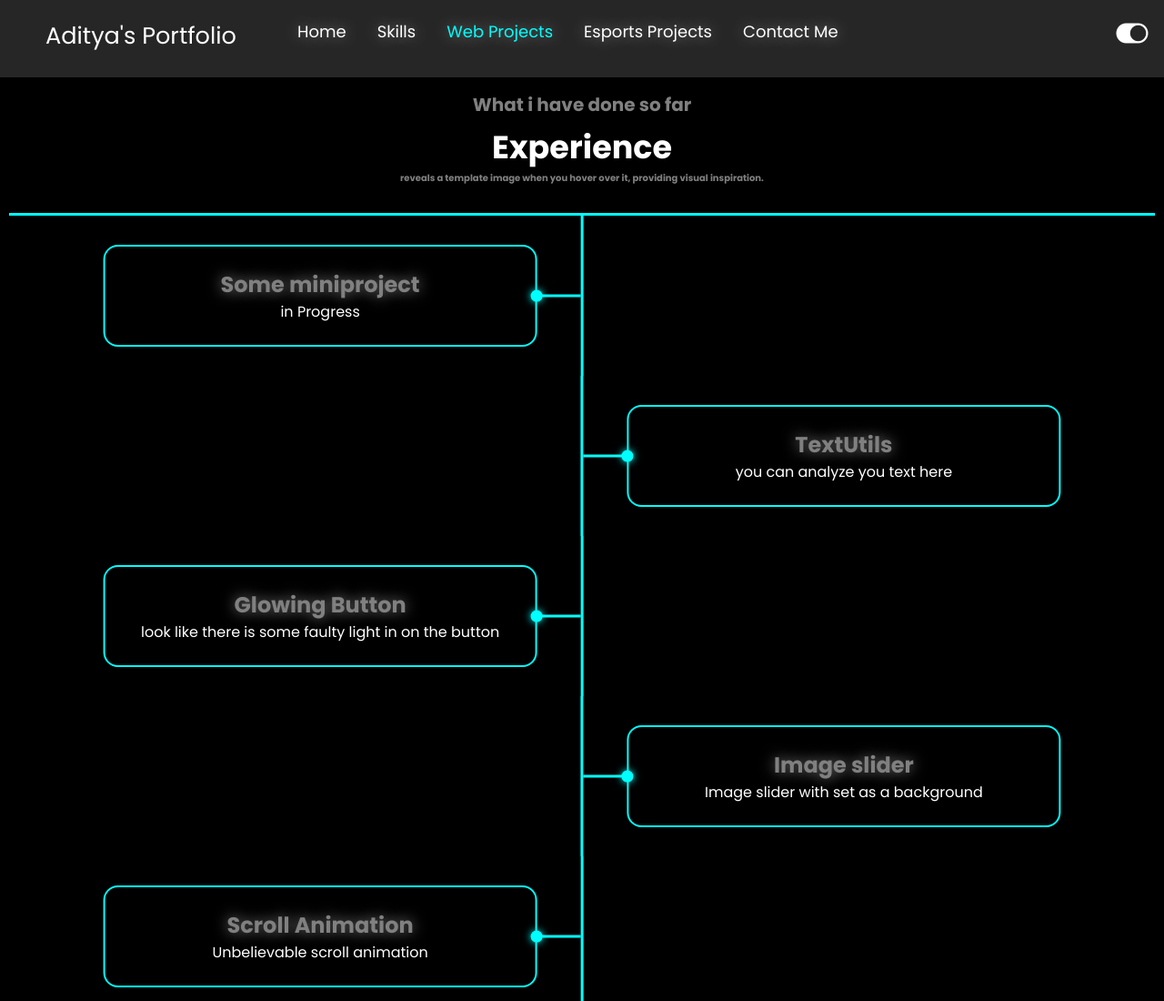
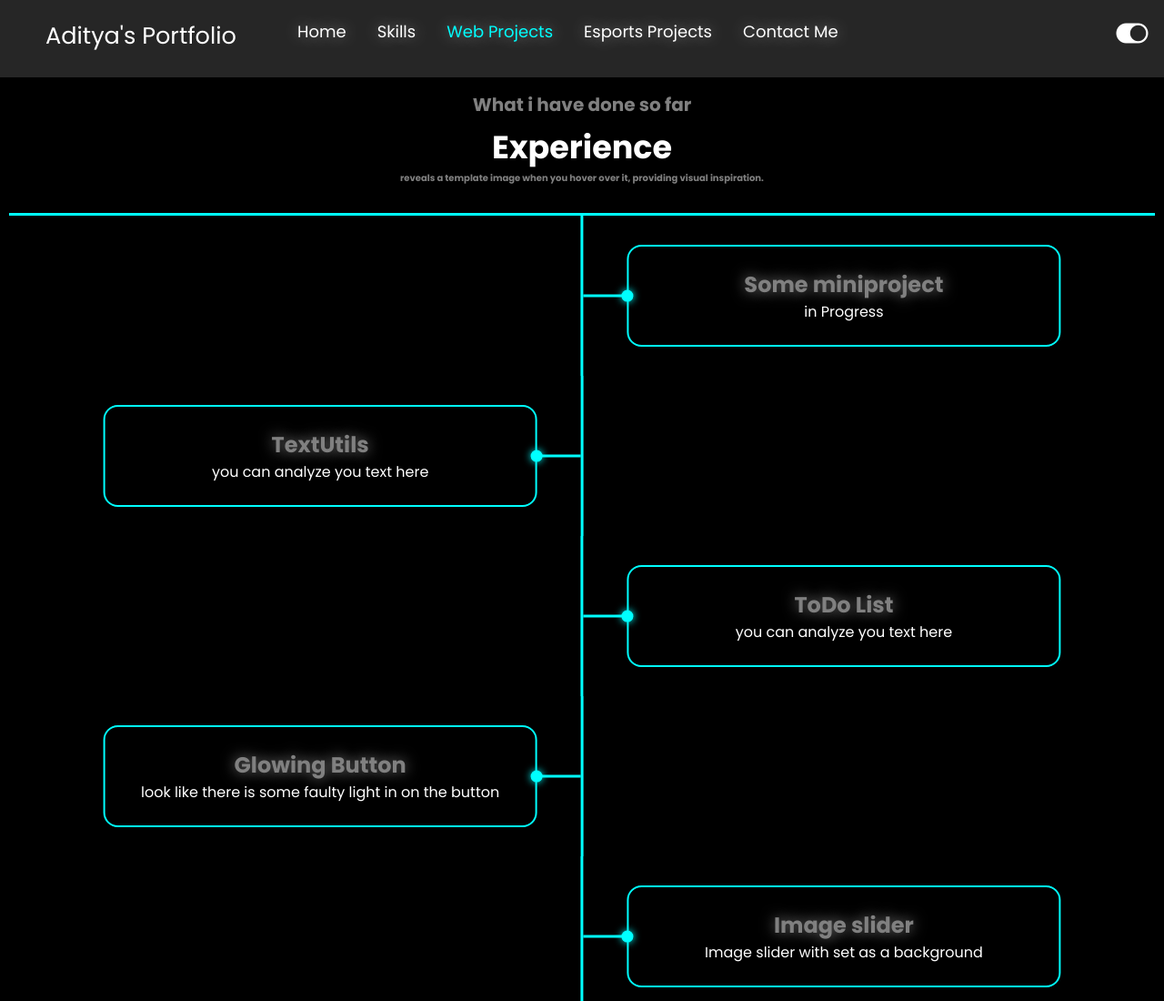
Before and after one commit to Atomic-quick/Portfolio, a plain HTML site: page web_project.html in a window 1280 px wide. Shown: the top 1100 px of the page at 91% size. Drawn offline with nearby package versions, Linux system fonts and the light colour scheme.

Commit message:
update
cd and web pro

```diff
--- a/web_project.html
+++ b/web_project.html
@@ -122,6 +122,18 @@
                     <div class="pro">
                         <div class="des">
                             <h2 class="uper">
+                                <a href="https://atomic-quick.github.io/mytodolist/" target="_blank">
+                                    <img src="images/web_projects logo/TodoList.png">
+                                    ToDo List
+                                </a>
+                            </h2>
+                            <p class="para"> you can analyze you text here </p>
+                            <span class="aditya"></span>
+                        </div>
+                    </div>
+                    <div class="pro">
+                        <div class="des2">
+                            <h2 class="uper">
                                 <a href="https://atomic-quick.github.io/TextUtils/" target="_blank">
                                     <img src="images/web_projects logo/TextUtils.png">
                                     TextUtils
@@ -132,7 +144,7 @@
                         </div>
                     </div>
                     <div class="pro">
-                        <div class="des2">
+                        <div class="des">
                             <h2 class="uper">
                                 <a href="miniproject/new" target="_blank">
                                     <!-- <img src="images/web_projects logo/">  -->
```
Also changed, not shown: mycv.html (+5 -5 lines).
